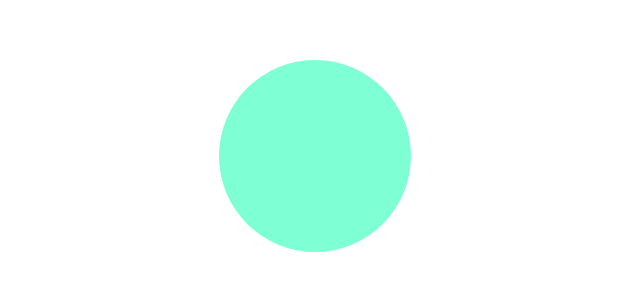
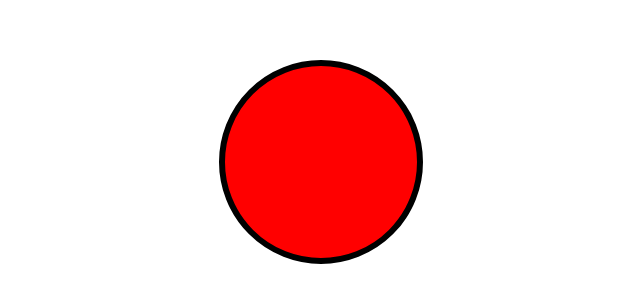
Before and after one commit to ayushkumar6669/Move-the-Ball-JS, a website built with Parcel: page index.html in a window 1280 px wide. Shown: the part 300-602 px from the top of the page, without its empty margins (357-997 px from the left). Built offline with nearby package versions, Linux system fonts and the light colour scheme.

Commit message:
Update ball style

```diff
--- a/src/styles.css
+++ b/src/styles.css
@@ -1,8 +1,9 @@
 #ball {
   width: 15vw;
   height: 15vw;
+  border: 6px solid black;
   border-radius: 50%;
-  background-color: aquamarine;
+  background-color: red;
   position: absolute;
   top: 45%;
   left: 45%;
```
Also changed, not shown: 4 other files.
